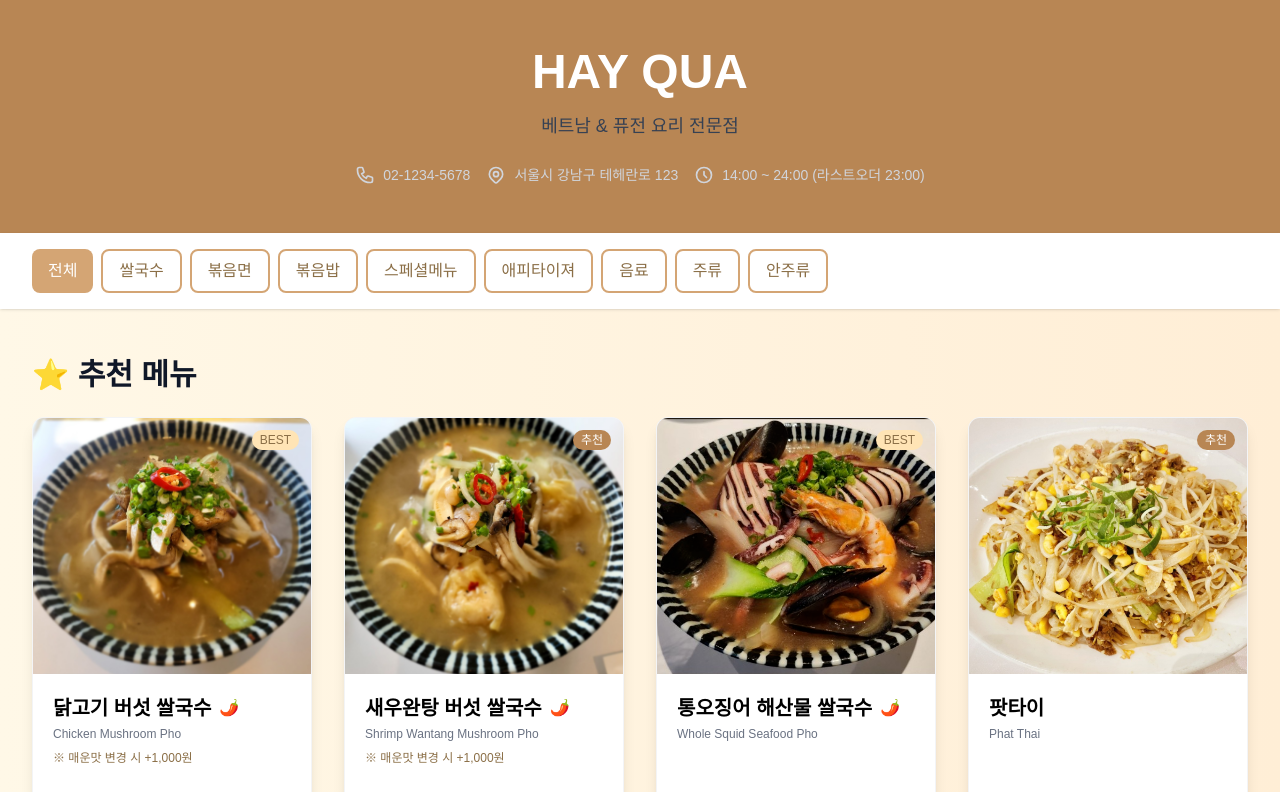
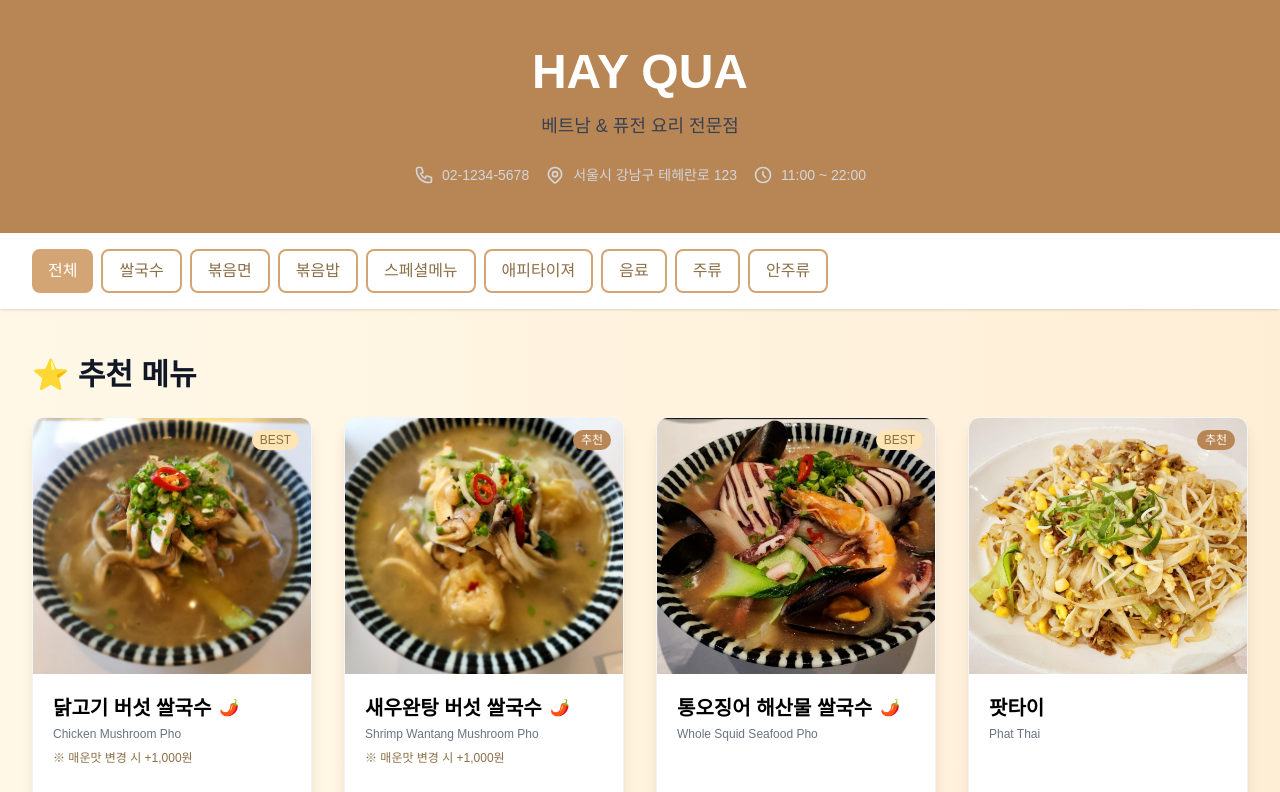
Before and after one commit to boomto7/hayqua, a Next.js app: page / in a window 1280 px wide. Shown: the top 792 px of the page. Built offline with nearby package versions, Linux system fonts and the light colour scheme.

Commit message:
chore: 영업시간 정보 업데이트
- 영업시간 변경: 14:00 ~ 24:00 → 11:00 ~ 22:00

```diff
--- a/data/restaurant.ts
+++ b/data/restaurant.ts
@@ -11,6 +11,6 @@ export const restaurantInfo: Restaurant = {
   contact: {
     phone: '02-1234-5678',
     address: '서울시 강남구 테헤란로 123',
-    hours: '14:00 ~ 24:00 (라스트오더 23:00)',
+    hours: '11:00 ~ 22:00',
   },
 };
```
